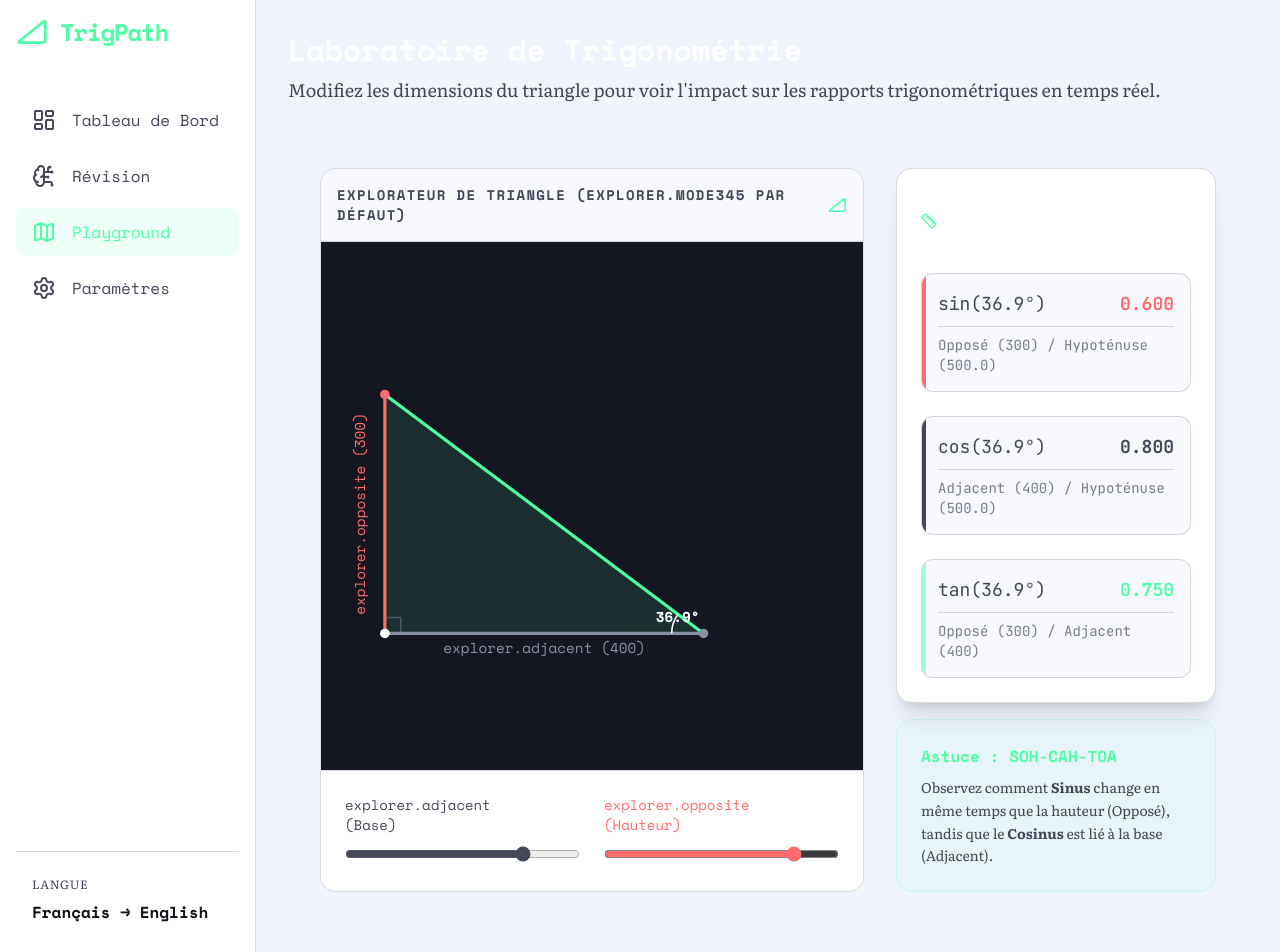
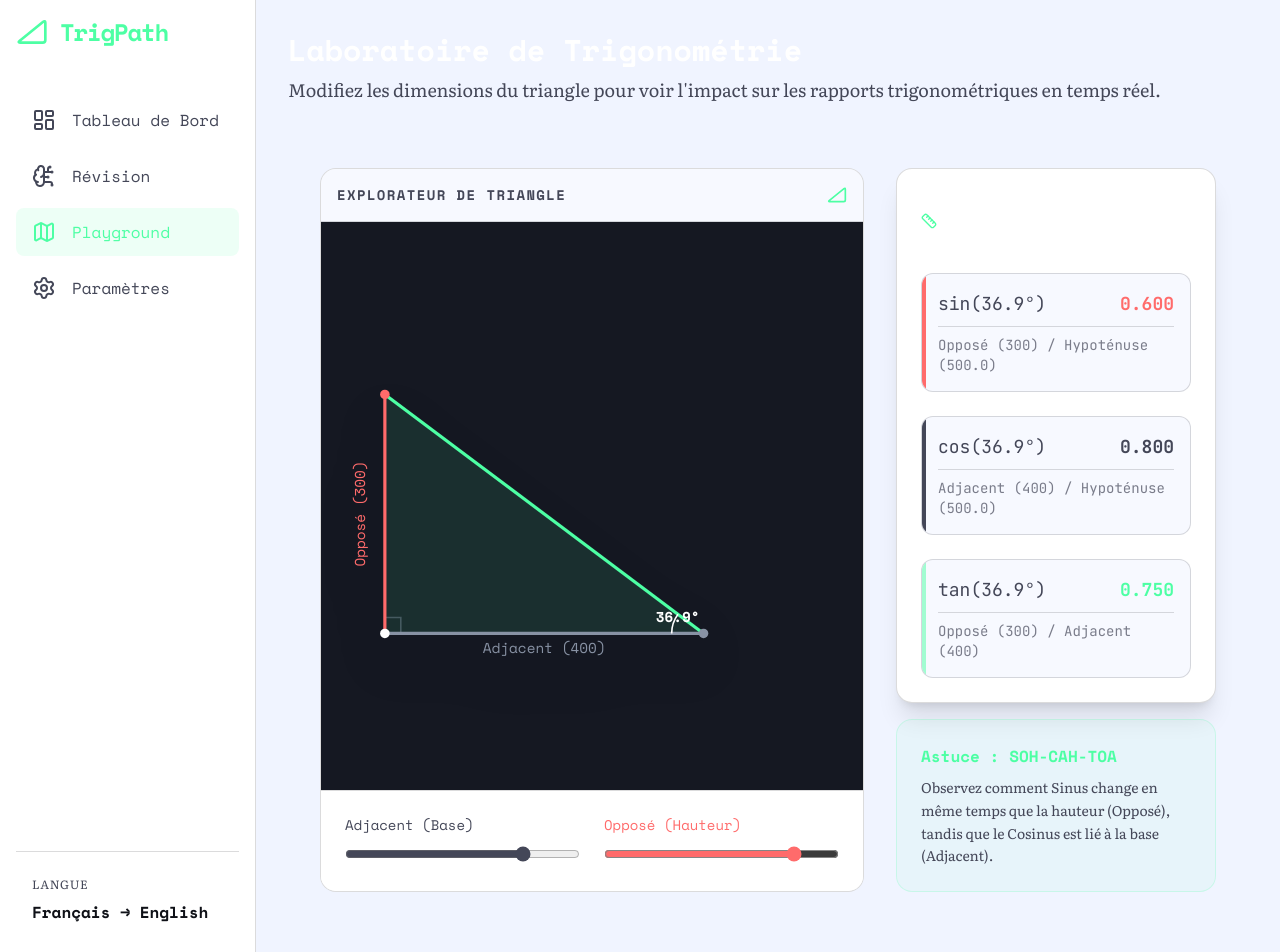
Before and after one commit to barbirk/trigonometry, a React (Vite) app: page /trigonometry/explorer in a window 1280 px wide. Shown: the top 952 px of the page. Built offline with nearby package versions, Linux system fonts and the light colour scheme.

Commit message:
fix: translation keys in TriangleExplorer component
- Fix explorer.* translation keys to use correct t() paths
- Add missing explorer translations to i18n.ts
- Replace hardcoded French text with translation keys

```diff
--- a/src/components/TriangleExplorer.tsx
+++ b/src/components/TriangleExplorer.tsx
@@ -42,7 +42,7 @@ const TriangleExplorer = () => {
       {/* Interactive Visualizer */}
       <div className="flex-1 bg-surface-container border border-border-subtle rounded-2xl overflow-hidden flex flex-col">
          <div className="p-4 border-b border-border-subtle bg-surface/50 text-text-secondary font-display text-sm tracking-widest uppercase font-bold flex items-center justify-between">
-            <span>Explorateur de Triangle ({t('explorer.mode345')} par défaut)</span>
+            <span>{t('explorer.title')}</span>
             <TriangleRight className="w-5 h-5 text-primary" />
          </div>
 
@@ -79,7 +79,7 @@ const TriangleExplorer = () => {
                  fillOpacity="0.1"
                />
 
-               {/* Adjacent (Base) */}
+               {/* Adjacent ({t('explorer.base')}) */}
                <line
                  x1={toSVGX(0)} y1={toSVGY(0)}
                  x2={toSVGX(base)} y2={toSVGY(0)}
@@ -109,8 +109,8 @@ const TriangleExplorer = () => {
                <circle cx={toSVGX(0)} cy={toSVGY(0)} r="6" fill="white" />
 
                {/* Labels */}
-               <text x={toSVGX(base / 2)} y={toSVGY(-25)} fill="#8892A4" className="font-display text-lg" textAnchor="middle">{t('explorer.adjacent')} ({base})</text>
-               <text x={toSVGX(-25)} y={toSVGY(height / 2)} fill="#FF6B6B" className="font-display text-lg" textAnchor="middle" transform={`rotate(-90, ${toSVGX(-25)}, ${toSVGY(height / 2)})`}>{t('explorer.opposite')} ({height})</text>
+               <text x={toSVGX(base / 2)} y={toSVGY(-25)} fill="#8892A4" className="font-display text-lg" textAnchor="middle">{t('triangle.adjacent')} ({base})</text>
+               <text x={toSVGX(-25)} y={toSVGY(height / 2)} fill="#FF6B6B" className="font-display text-lg" textAnchor="middle" transform={`rotate(-90, ${toSVGX(-25)}, ${toSVGY(height / 2)})`}>{t('triangle.opposite')} ({height})</text>
 
                {/* Angle Arc at base vertex */}
                <path
@@ -127,8 +127,8 @@ const TriangleExplorer = () => {
          <div className="p-6 bg-surface-container border-t border-border-subtle grid grid-cols-1 md:grid-cols-2 gap-6">
             <div>
                <label className="flex justify-between font-display text-sm text-text-secondary mb-2">
-                 <span>{t('explorer.adjacent')} (Base)</span>
-                 <span className="text-white">{base} units</span>
+                 <span>{t('triangle.adjacent')} (Base)</span>
+                 <span className="text-white">{base} {t('explorer.units')}</span>
                </label>
                <input
                  type="range" min="50" max="500" step="1"
@@ -138,8 +138,8 @@ const TriangleExplorer = () => {
             </div>
             <div>
                <label className="flex justify-between font-display text-sm text-text-secondary mb-2">
-                 <span className="text-[#FF6B6B]">{t('explorer.opposite')} (Hauteur)</span>
-                 <span className="text-white">{height} units</span>
+                 <span className="text-[#FF6B6B]">{t('triangle.opposite')} ({t('explorer.height')})</span>
+                 <span className="text-white">{height} {t('explorer.units')}</span>
                </label>
                <input
                  type="range" min="50" max="350" step="1"
@@ -155,7 +155,7 @@ const TriangleExplorer = () => {
          <div className="bg-surface-container border border-border-subtle rounded-2xl p-6 shadow-xl">
             <h3 className="font-display font-bold text-xl text-white mb-6 flex items-center gap-2">
               <Ruler className="w-5 h-5 text-primary" />
-              Rapports Trigonométriques
+              {t('explorer.reports')}
             </h3>
 
             <div className="space-y-6 font-math text-lg">
@@ -167,7 +167,7 @@ const TriangleExplorer = () => {
                     <span className="font-bold text-[#FF6B6B]">{sinVal}</span>
                   </div>
                   <div className="text-sm text-text-secondary/70 border-t border-border-subtle pt-2 mt-2">
-                    Opposé ({height}) / Hypoténuse ({hypotenuse.toFixed(1)})
+                    {t('triangle.opposite')} ({height}) / {t('triangle.hypotenuse')} ({hypotenuse.toFixed(1)})
                   </div>
                </div>
 
@@ -179,7 +179,7 @@ const TriangleExplorer = () => {
                     <span className="font-bold text-text-secondary">{cosVal}</span>
                   </div>
                   <div className="text-sm text-text-secondary/70 border-t border-border-subtle pt-2 mt-2">
-                    Adjacent ({base}) / Hypoténuse ({hypotenuse.toFixed(1)})
+                    {t('triangle.adjacent')} ({base}) / {t('triangle.hypotenuse')} ({hypotenuse.toFixed(1)})
                   </div>
                </div>
 
@@ -191,16 +191,16 @@ const TriangleExplorer = () => {
                     <span className="font-bold text-primary">{tanVal}</span>
                   </div>
                   <div className="text-sm text-text-secondary/70 border-t border-border-subtle pt-2 mt-2">
-                    Opposé ({height}) / Adjacent ({base})
+                    {t('triangle.opposite')} ({height}) / {t('triangle.adjacent')} ({base})
                   </div>
                </div>
             </div>
          </div>
 
          <div className="bg-primary/5 border border-primary/20 rounded-2xl p-6">
-            <h4 className="font-display font-bold text-primary mb-2">Astuce : SOH-CAH-TOA</h4>
+            <h4 className="font-display font-bold text-primary mb-2">{t('explorer.tip')}</h4>
             <p className="text-sm text-text-secondary font-body leading-relaxed">
-              Observez comment <strong>Sinus</strong> change en même temps que la hauteur (Opposé), tandis que le <strong>Cosinus</strong> est lié à la base (Adjacent).
+              {t('explorer.sinHint')}
             </p>
          </div>
       </div>
--- a/src/i18n.ts
+++ b/src/i18n.ts
@@ -49,6 +49,16 @@ const resources = {
         hypotenuse: "Hypoténuse",
         opposite: "Opposé",
         adjacent: "Adjacent"
+      },
+      explorer: {
+        title: "Explorateur de Triangle",
+        mode345: "Mode 3-4-5",
+        reports: "Rapports Trigonométriques",
+        tip: "Astuce : SOH-CAH-TOA",
+        sinHint: "Observez comment Sinus change en même temps que la hauteur (Opposé), tandis que le Cosinus est lié à la base (Adjacent).",
+        base: "Base",
+        height: "Hauteur",
+        units: "unités"
       },
       solver: {
         stepDiagram: "Schéma",
@@ -227,6 +237,16 @@ const resources = {
         opposite: "Opposite",
         adjacent: "Adjacent"
       },
+      explorer: {
+        title: "Triangle Explorer",
+        mode345: "3-4-5 Mode",
+        reports: "Trigonometric Ratios",
+        tip: "Tip: SOH-CAH-TOA",
+        sinHint: "Watch how Sine changes as the height (Opposite) changes, while Cosine is tied to the base (Adjacent).",
+        base: "Base",
+        height: "Height",
+        units: "units"
+      },
       solver: {
         stepDiagram: "Diagram",
         stepLabel: "Label",
```
